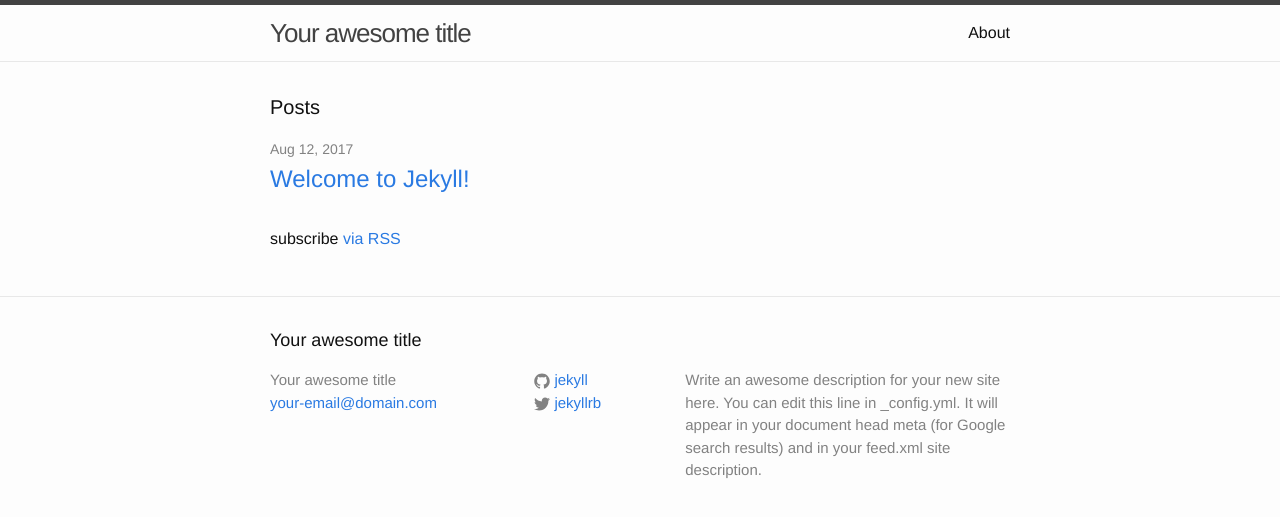
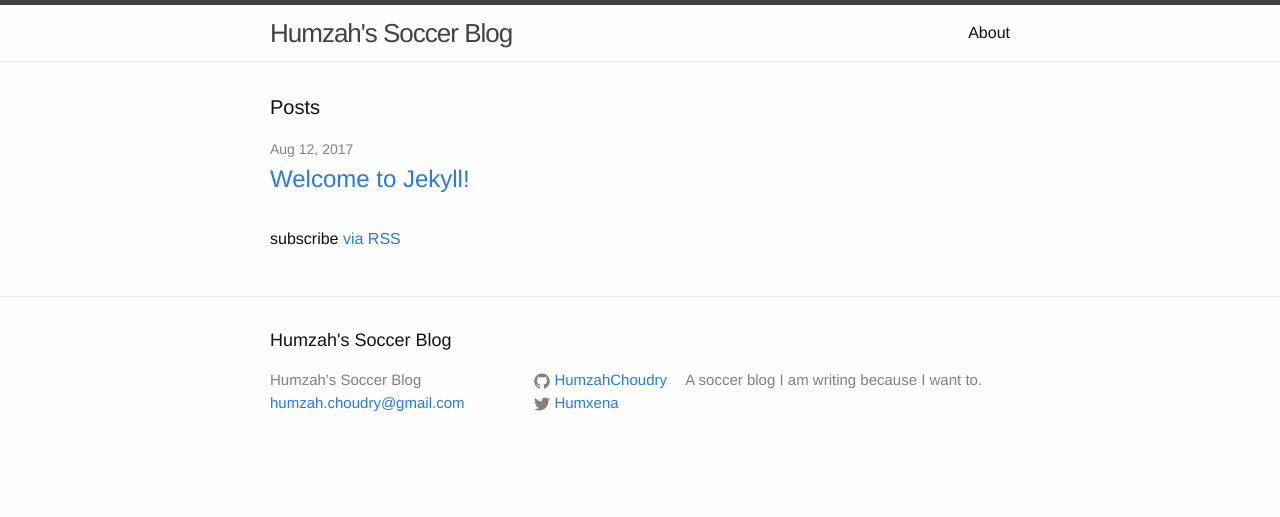
Before and after one commit to HumzahChoudry/HumzahChoudry.github.io, a Jekyll site: the page built from index.html, in a window 1280 px wide. Shown: the top 517 px of the page. Built offline with Jekyll 4.4.1, drawn with Linux system fonts in a browser that asks for light colours.

Commit message:
updating info

```diff
--- a/_config.yml
+++ b/_config.yml
@@ -6,16 +6,14 @@
 # 'jekyll serve'. If you change this file, please restart the server process.
 
 # Site settings
-title: Your awesome title
-email: your-email@domain.com
+title: Humzah's Soccer Blog
+email: humzah.choudry@gmail.com
 description: > # this means to ignore newlines until "baseurl:"
-  Write an awesome description for your new site here. You can edit this
-  line in _config.yml. It will appear in your document head meta (for
-  Google search results) and in your feed.xml site description.
+  A soccer blog I am writing because I want to.
 baseurl: "" # the subpath of your site, e.g. /blog
 url: "http://yourdomain.com" # the base hostname & protocol for your site
-twitter_username: jekyllrb
-github_username:  jekyll
+twitter_username: Humxena
+github_username:  HumzahChoudry
 
 # Build settings
 markdown: kramdown
```
